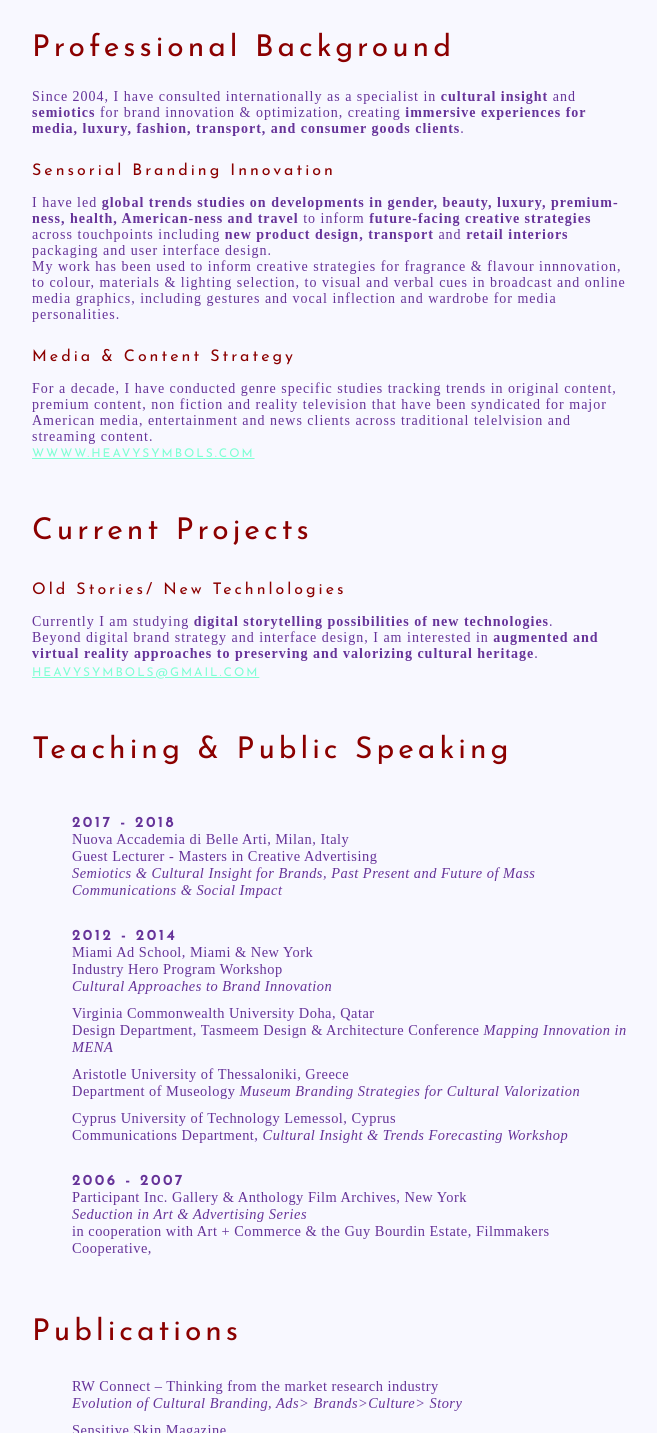
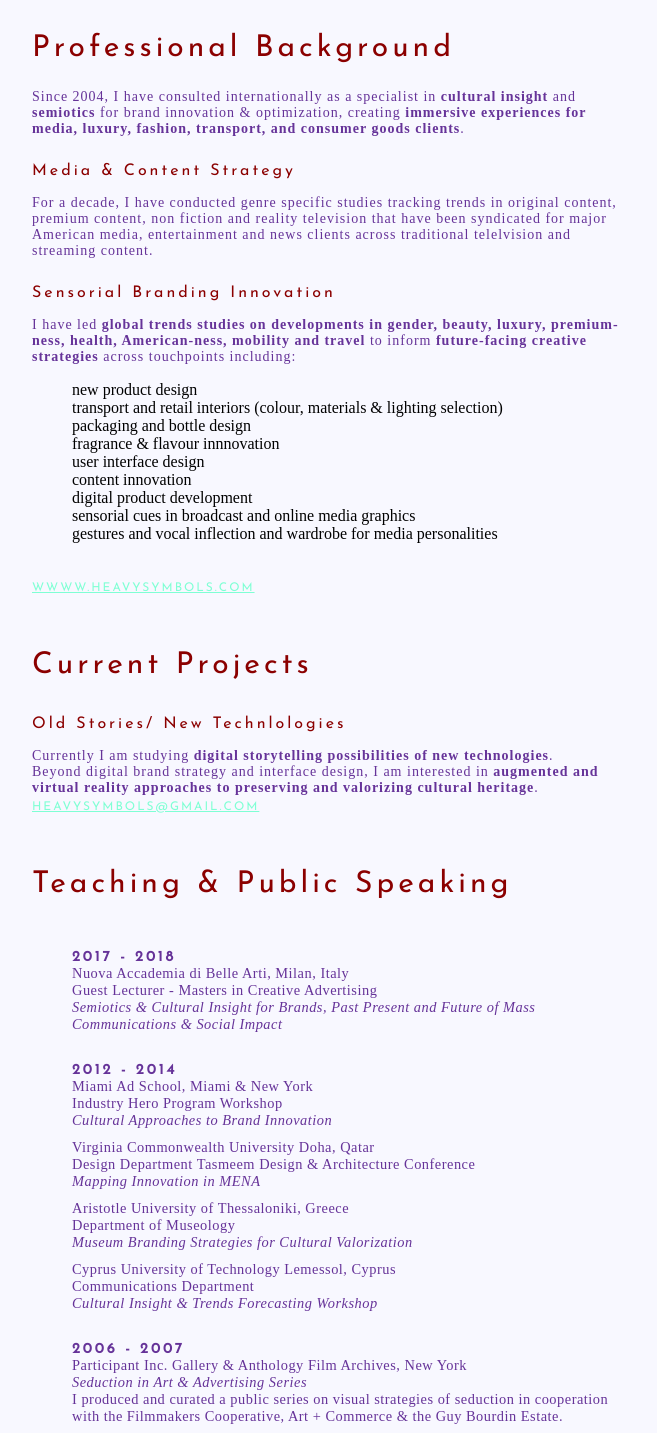
Before and after one commit to MSTLII/personal-description, a plain HTML site: page index.html in a window 1280 px wide. Shown: the part 261-1694 px from the top of the page, without its empty margins (308-965 px from the left). Drawn offline with Linux system fonts and the light colour scheme.

Commit message:
Portfolio redo

```diff
--- a/index.html
+++ b/index.html
@@ -33,13 +33,24 @@
   <h2>Professional Background</h2>
     <p>Since 2004, I have consulted internationally as a specialist in <strong>cultural insight</strong> and <strong>semiotics</strong> for brand innovation & optimization, creating <strong>immersive experiences for media, luxury, fashion, transport, and consumer goods clients</strong>.
 
-    <h3>sensorial branding innovation</h3>
-    <p>I have led <strong>global trends studies on developments in gender, beauty, luxury, premium-ness, health, American-ness and travel </strong> to inform <strong>future-facing creative strategies</strong> across touchpoints including <strong>new product design, transport</strong> and <strong>retail interiors</strong> packaging and user interface design.<br>
-
-    My work has been used to inform creative strategies for fragrance & flavour innnovation, to colour, materials & lighting selection, to visual and verbal cues in broadcast and online media graphics, including gestures and vocal inflection and wardrobe for media personalities.</p>
-
     <h3>media & content strategy</h3>
     <p>For a decade, I have conducted genre specific studies tracking trends in original content, premium content, non fiction and reality television that have been syndicated for major American media, entertainment and news clients across traditional telelvision and streaming content.<br>
+
+    <h3>sensorial branding innovation</h3>
+    <p>I have led <strong>global trends studies on developments in gender, beauty, luxury, premium-ness, health, American-ness, mobility and travel </strong> to inform <strong>future-facing creative strategies</strong> across touchpoints including:</p>
+
+    <ul class="experiencelist">
+      <li>new product design</li>
+      <li>transport and retail interiors (colour, materials & lighting selection)</li>
+      <li>packaging and bottle design</li>
+      <li>fragrance & flavour innnovation</li>
+      <li>user interface design</li>
+      <li>content innovation</li>
+      <li>digital product development</li>
+      <li>sensorial cues in broadcast and online media graphics</li>
+      <li>gestures and vocal inflection and wardrobe for media personalities</li>
+   <br>
+   </ul>
 
     <a href="www.linkedin.com/in/marian-st-laurent-9774394/"></a>
     <a href="">wwww.heavysymbols.com</a>
@@ -74,20 +85,20 @@
 
       <li>
         Virginia Commonwealth University Doha, Qatar<br>
-        Design Department,
-        Tasmeem Design & Architecture Conference
+        Design Department
+        Tasmeem Design & Architecture Conference<br>
         <em>Mapping Innovation in MENA</em>
       </li>
 
       <li>
        Aristotle University of Thessaloniki, Greece<br>
-       Department of Museology
+       Department of Museology<br>
        <em>Museum Branding Strategies for Cultural Valorization</em>
       </li>
 
       <li>
         Cyprus University of Technology Lemessol, Cyprus<br>
-        Communications Department,
+        Communications Department<br>
         <em>Cultural Insight & Trends Forecasting Workshop</em>
       </li>
 
@@ -95,7 +106,7 @@
        <div class="dates">2006 - 2007</div>
         Participant Inc. Gallery & Anthology Film Archives, New York<br>
         <em>Seduction in Art & Advertising Series</em><br>
-        in cooperation with Art + Commerce & the Guy Bourdin Estate, Filmmakers Cooperative,
+        I produced and curated a public series on visual strategies of seduction in cooperation with the Filmmakers Cooperative, Art + Commerce & the Guy Bourdin Estate.
       </li>
     </ul>
   </section>
@@ -112,7 +123,7 @@
       </li>
 
       <li>Harvard Design Magazine Issue No. 39/ Wet Matter<br>
-      Constributor historical advertising research</li>
+      Contributor historical advertising research</li>
     </ul>
   </section>
 
@@ -132,6 +143,7 @@
       <li>Dove</li>
       <li>Ferrero</li>
       <li>IBM</li>
+      <li>LandRover</li>
       <li>Levis</li>
       <li>Max Factor</li>
       <li>Maybelline</li>
--- a/style.css
+++ b/style.css
@@ -87,6 +87,10 @@ a{
   font-family: 'Josefin Sans', sans-serif;
   font-weight: 300;
   letter-spacing: 2px;
+}
+
+.experiencelist{
+list-style:none;
 }
 
 .listteaching{
```
